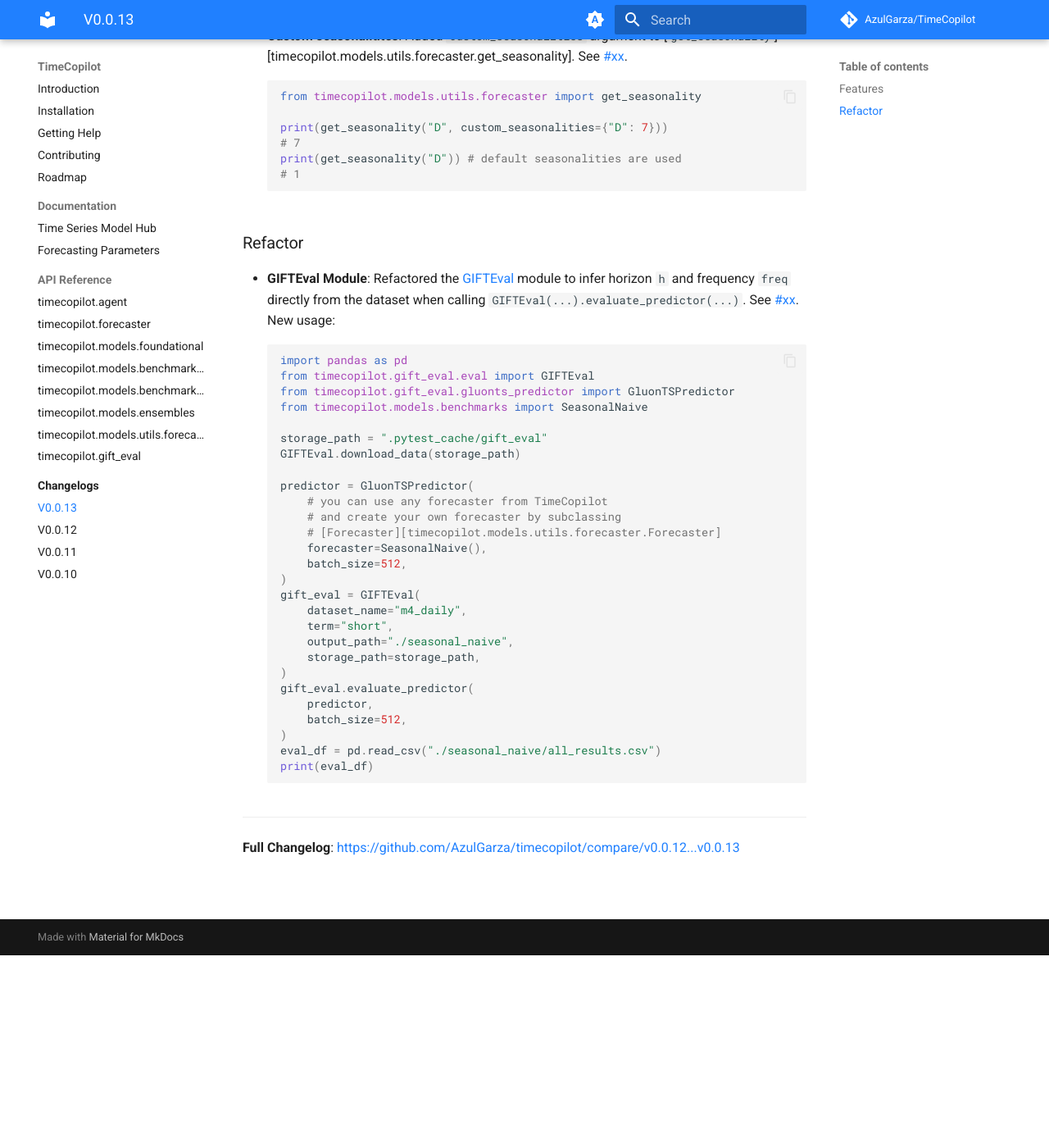
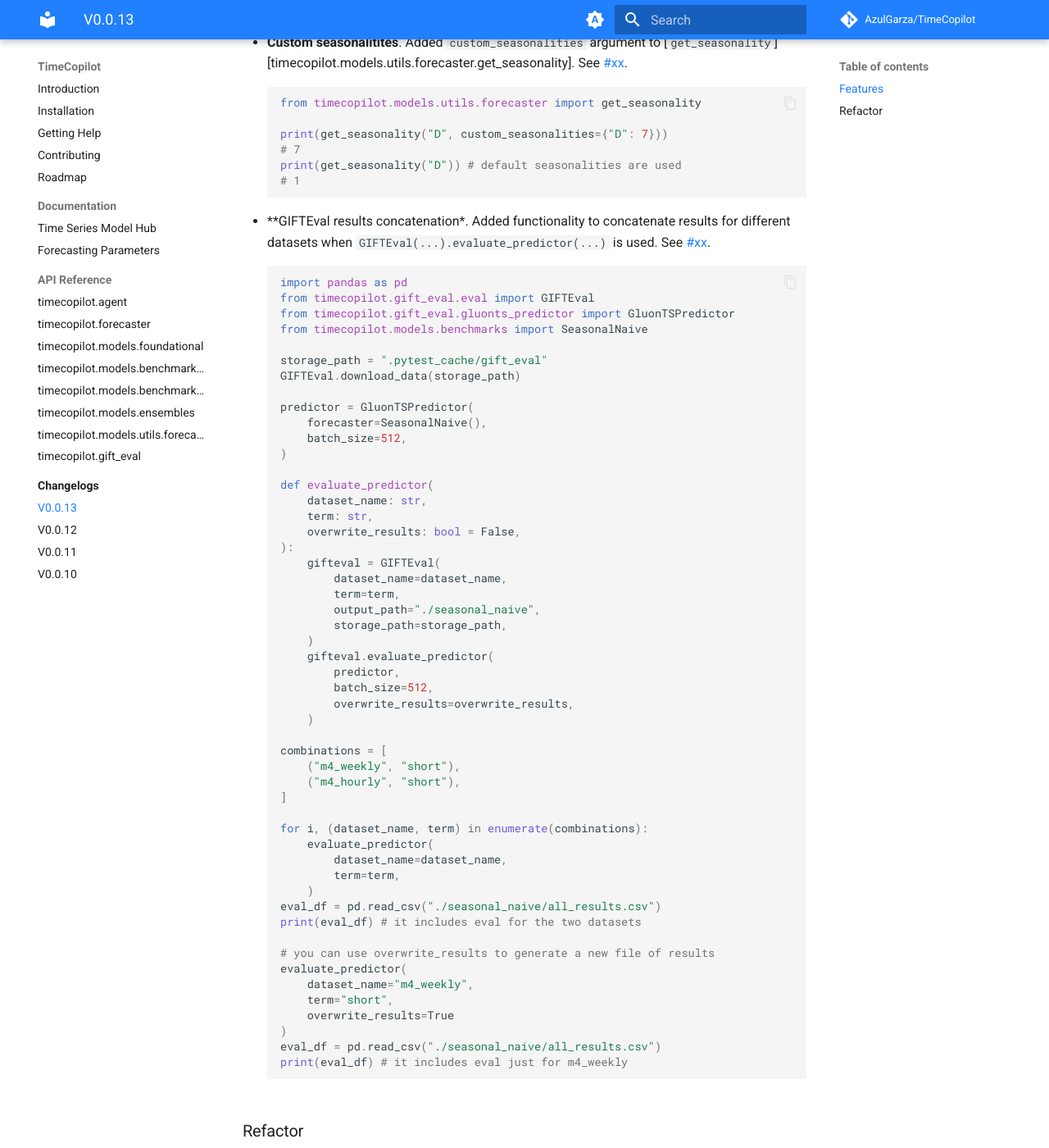
Before and after one commit to mpg05883/timecopilot, an MkDocs documentation site: the page built from docs/changelogs/v0.0.13.md, in a window 1280 px wide and 1400 px high, scrolled down 235 px. Shown: the whole window at 82% size. Built offline with MkDocs 1.6.1 and Material for MkDocs 9.7.7, drawn with Linux system fonts in a browser that asks for light colours; comment, search, counter and statistics services are not loaded.

Commit message:
docs: add new feature to changelog

````diff
--- a/docs/changelogs/v0.0.13.md
+++ b/docs/changelogs/v0.0.13.md
@@ -8,6 +8,61 @@
     # 7
     print(get_seasonality("D")) # default seasonalities are used
     # 1
+    ```
+
+* **GIFTEval results concatenation*. Added functionality to concatenate results for different datasets when `GIFTEval(...).evaluate_predictor(...)` is used. See [#xx](https://github.com/AzulGarza/timecopilot/pull/xx).
+    ```python
+    import pandas as pd
+    from timecopilot.gift_eval.eval import GIFTEval
+    from timecopilot.gift_eval.gluonts_predictor import GluonTSPredictor
+    from timecopilot.models.benchmarks import SeasonalNaive
+
+    storage_path = ".pytest_cache/gift_eval"
+    GIFTEval.download_data(storage_path)
+
+    predictor = GluonTSPredictor(
+        forecaster=SeasonalNaive(),
+        batch_size=512,
+    )
+
+    def evaluate_predictor(
+        dataset_name: str,
+        term: str,
+        overwrite_results: bool = False,
+    ):
+        gifteval = GIFTEval(
+            dataset_name=dataset_name,
+            term=term,
+            output_path="./seasonal_naive",
+            storage_path=storage_path,
+        )
+        gifteval.evaluate_predictor(
+            predictor,
+            batch_size=512,
+            overwrite_results=overwrite_results,
+        )
+
+    combinations = [
+        ("m4_weekly", "short"),
+        ("m4_hourly", "short"),
+    ]
+
+    for i, (dataset_name, term) in enumerate(combinations):
+        evaluate_predictor(
+            dataset_name=dataset_name,
+            term=term,
+        )
+    eval_df = pd.read_csv("./seasonal_naive/all_results.csv")
+    print(eval_df) # it includes eval for the two datasets
+
+    # you can use overwrite_results to generate a new file of results
+    evaluate_predictor(
+        dataset_name="m4_weekly",
+        term="short",
+        overwrite_results=True
+    )
+    eval_df = pd.read_csv("./seasonal_naive/all_results.csv")
+    print(eval_df) # it includes eval just for m4_weekly
     ```
 
 ### Refactor
````
